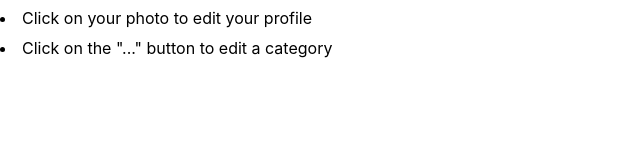
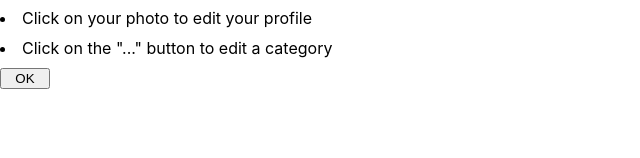
Before and after one commit to BarthPaleologue/Todolist, a React (Create React App) app: page / in a window 1280 px wide. Shown: the part 346-504 px from the top of the page, without its empty margins (0-640 px from the left). Built offline with nearby package versions, Linux system fonts and the light colour scheme.

Commit message:
ajout ok button qui redirige vers la page avec les categories

```diff
--- a/src/App.tsx
+++ b/src/App.tsx
@@ -49,8 +49,8 @@ function App() {
 
   return (
     <div className="App">
-      <Presentation></Presentation>
-      {/* {
+      <Presentation onOK={() => setAppStatus(AppStatus.CATEGORY_VIEW_MOBILE)}/>
+      {
         {
           [AppStatus.CATEGORY_VIEW_MOBILE]: <Categories />,
           [AppStatus.LIST_VIEW_MOBILE]: <div>List view mobile</div>,
@@ -58,7 +58,7 @@ function App() {
           [AppStatus.VIEW_DESKTOP]: <div>View desktop</div>,
           [AppStatus.FIRST_PRESENTATION_MOBILE]: <div>First presentation mobile</div>,
         }[appStatus]
-      } */}
+       }
       <Categories></Categories>
     </div>
   );
--- a/src/components/Presentation.tsx
+++ b/src/components/Presentation.tsx
@@ -3,7 +3,7 @@ import ReactDOM from 'react-dom/client';
 import logo from '../assets/logo.png';
 
 
-export function Presentation() {
+export function Presentation({onOK}: { onOK: () => void}) {
     return (
         <div className='verticalView'>
             <h1>How to use the App </h1>
@@ -12,7 +12,7 @@ export function Presentation() {
             <li>Click on a category to display its tasks</li>
             <li>Click on your photo to edit your profile</li>
             <li>Click on the "..." button to edit a category</li>
-
+            <button onClick = {onOK} style={{width: '50px'}}> OK </button>
         </div>
     );
 }
```
